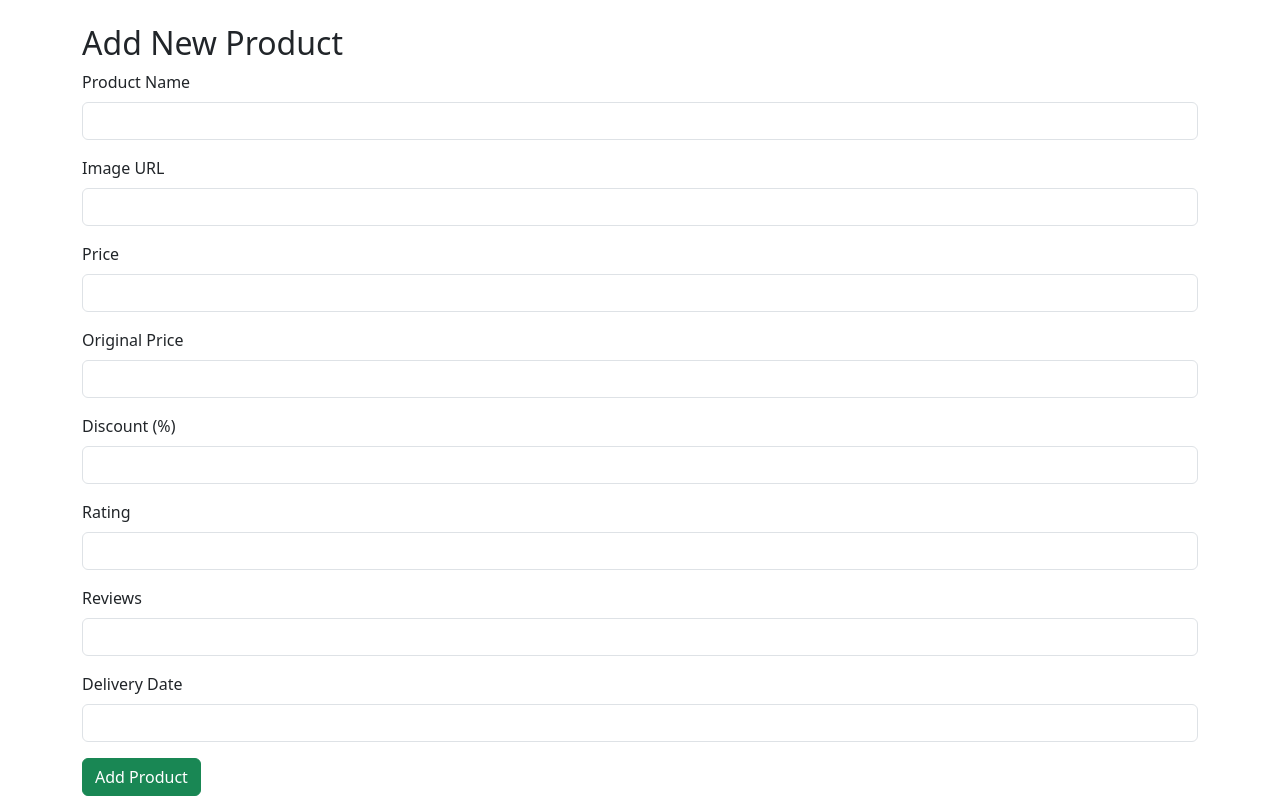
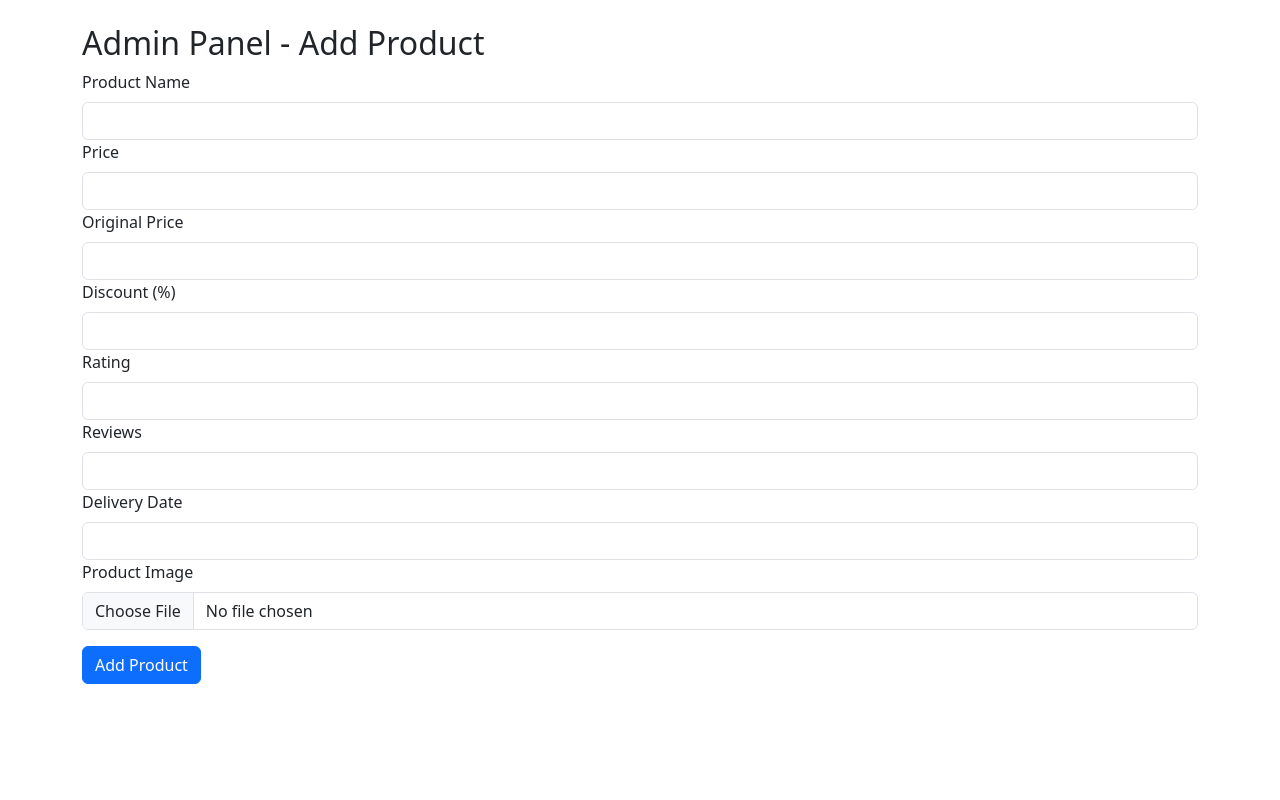
Before and after one commit to Rohit3596Singh/freelancerwala, a React (Vite) app in the folder client/: page /admin/uploadproduct in a window 1280 px wide. Built offline with nearby package versions, Linux system fonts and the light colour scheme.

Commit message:
set cloudinary

```diff
--- a/client/package.json
+++ b/client/package.json
@@ -13,6 +13,7 @@
     "preview": "vite preview"
   },
   "dependencies": {
+    "axios": "^1.7.9",
     "bootstrap": "^5.3.3",
     "bootstrap-icons": "^1.11.3",
     "install": "^0.13.0",
--- a/client/src/amin/uploadProduct/uploadProduct.jsx
+++ b/client/src/amin/uploadProduct/uploadProduct.jsx
@@ -1,102 +1,236 @@
+// import React, { useState } from "react";
+// import { Form, Button, Container } from "react-bootstrap";
+// import { useNavigate } from "react-router-dom";
+// import { BackendUrl } from "../../constants";
+// import { handleSuccess, handleError } from "../../../utils";
+
+// const AdminProductForm = () => {
+//   const [product, setProduct] = useState({
+//     name: "",
+//     price: "",
+//     originalPrice: "",
+//     discount: "",
+//     rating: "",
+//     reviews: "",
+//     deliveryDate: "",
+//   });
+//   const [imageFile, setImageFile] = useState(null);
+//   const [loading, setLoading] = useState(false);
+//   const navigate = useNavigate();
+
+//   const handleChange = (e) => {
+//     setProduct({ ...product, [e.target.name]: e.target.value });
+//   };
+
+//   const handleImageChange = (e) => {
+//     setImageFile(e.target.files[0]); // Store the selected file
+//   };
+
+//   const handleSubmit = async (e) => {
+//     e.preventDefault();
+//     setLoading(true);
+
+//     const formData = new FormData();
+//     Object.keys(product).forEach((key) => {
+//       formData.append(key, product[key]);
+//     });
+//     if (imageFile) {
+//       formData.append("image", imageFile); // Append the image file
+//     }
+
+//     try {
+//       const response = await fetch(`${BackendUrl}admin/products/add`, {
+//         method: "POST",
+//         body: formData, // Sending formData for file upload
+//       });
+
+//       const result = await response.json();
+//       if (result.success) {
+//         handleSuccess("Product added successfully!");
+//         setTimeout(() => navigate("/admin/products"), 1000);
+//       } else {
+//         handleError(result.message || "Failed to add product");
+//       }
+//     } catch (error) {
+//       handleError("Something went wrong. Try again!");
+//     } finally {
+//       setLoading(false);
+//     }
+//   };
+
+//   return (
+//     <Container className="mt-4">
+//       <h2>Add New Product</h2>
+//       <Form onSubmit={handleSubmit}>
+//         <Form.Group className="mb-3">
+//           <Form.Label>Product Name</Form.Label>
+//           <Form.Control type="text" name="name" value={product.name} onChange={handleChange} required />
+//         </Form.Group>
+
+//         <Form.Group className="mb-3">
+//           <Form.Label>Upload Image</Form.Label>
+//           <Form.Control type="file" name="image" onChange={handleImageChange} required />
+//         </Form.Group>
+
+//         <Form.Group className="mb-3">
+//           <Form.Label>Price</Form.Label>
+//           <Form.Control type="number" name="price" value={product.price} onChange={handleChange} required />
+//         </Form.Group>
+
+//         <Form.Group className="mb-3">
+//           <Form.Label>Original Price</Form.Label>
+//           <Form.Control type="number" name="originalPrice" value={product.originalPrice} onChange={handleChange} required />
+//         </Form.Group>
+
+//         <Form.Group className="mb-3">
+//           <Form.Label>Discount (%)</Form.Label>
+//           <Form.Control type="number" name="discount" value={product.discount} onChange={handleChange} required />
+//         </Form.Group>
+
+//         <Form.Group className="mb-3">
+//           <Form.Label>Rating</Form.Label>
+//           <Form.Control type="number" step="0.1" name="rating" value={product.rating} onChange={handleChange} required />
+//         </Form.Group>
+
+//         <Form.Group className="mb-3">
+//           <Form.Label>Reviews</Form.Label>
+//           <Form.Control type="number" name="reviews" value={product.reviews} onChange={handleChange} required />
+//         </Form.Group>
+
+//         <Form.Group className="mb-3">
+//           <Form.Label>Delivery Date</Form.Label>
+//           <Form.Control type="text" name="deliveryDate" value={product.deliveryDate} onChange={handleChange} required />
+//         </Form.Group>
+
+//         <Button variant="success" type="submit" disabled={loading}>
+//           {loading ? "Adding..." : "Add Product"}
+//         </Button>
+//       </Form>
+//     </Container>
+//   );
+// };
+
+// export default AdminProductForm;
+
+
+
+
+
+
+
+
+
+
+
+
+
+
+
+
+
+
+
+
+
 import React, { useState } from "react";
-import { Form, Button, Container, Alert } from "react-bootstrap";
-import { useNavigate } from "react-router-dom";
+import axios from "axios";
+import { Form, Button, Container } from "react-bootstrap";
 import { BackendUrl } from "../../constants";
-import { handleSuccess, handleError } from "../../../utils";
 
-const AdminProductForm = () => {
-  const [product, setProduct] = useState({
+const AdminPanel = () => {
+  const [formData, setFormData] = useState({
     name: "",
-    image: "",
     price: "",
     originalPrice: "",
     discount: "",
     rating: "",
     reviews: "",
     deliveryDate: "",
+    image: null,
   });
-  const [loading, setLoading] = useState(false);
-  const navigate = useNavigate();
 
   const handleChange = (e) => {
-    setProduct({ ...product, [e.target.name]: e.target.value });
+    setFormData({ ...formData, [e.target.name]: e.target.value });
+  };
+
+  const handleFileChange = (e) => {
+    setFormData({ ...formData, image: e.target.files[0] });
   };
 
   const handleSubmit = async (e) => {
     e.preventDefault();
-    setLoading(true);
+    const formDataObj = new FormData();
+    for (const key in formData) {
+      formDataObj.append(key, formData[key]);
+    }
 
     try {
-      const response = await fetch(`${BackendUrl}admin/products/add`, {
-        method: "POST",
-        headers: { "Content-Type": "application/json" },
-        body: JSON.stringify(product),
+      const response = await axios.post(`${BackendUrl}api/admin/products/add`, formDataObj, {
+        headers: { "Content-Type": "multipart/form-data" },
       });
+      // const response = await axios.post("http://localhost:8080/admin/products/add", formDataObj, {
+      //   headers: { "Content-Type": "multipart/form-data" },
+      // });
 
-      const result = await response.json();
-      if (result.success) {
-        handleSuccess("Product added successfully!");
-        setTimeout(() => navigate("/admin/products"), 1000);
-      } else {
-        handleError(result.message || "Failed to add product");
-      }
+      alert(response.data.message);
+      console.log("Uploaded Product:", response.data.product); // Debugging
     } catch (error) {
-      handleError("Something went wrong. Try again!");
-    } finally {
-      setLoading(false);
+      console.error("Error adding product:", error);
+      alert("Failed to add product");
     }
   };
 
+
   return (
-    <Container className="mt-4">
-      <h2>Add New Product</h2>
-      <Form onSubmit={handleSubmit}>
-        <Form.Group className="mb-3">
+    <Container>
+      <h2 className="mt-4">Admin Panel - Add Product</h2>
+      <Form onSubmit={handleSubmit} encType="multipart/form-data">
+        <Form.Group>
           <Form.Label>Product Name</Form.Label>
-          <Form.Control type="text" name="name" value={product.name} onChange={handleChange} required />
+          <Form.Control type="text" name="name" onChange={handleChange} required />
         </Form.Group>
 
-        <Form.Group className="mb-3">
-          <Form.Label>Image URL</Form.Label>
-          <Form.Control type="text" name="image" value={product.image} onChange={handleChange} required />
+        <Form.Group>
+          <Form.Label>Price</Form.Label>
+          <Form.Control type="number" name="price" onChange={handleChange} required />
         </Form.Group>
 
-        <Form.Group className="mb-3">
-          <Form.Label>Price</Form.Label>
-          <Form.Control type="number" name="price" value={product.price} onChange={handleChange} required />
+        <Form.Group>
+          <Form.Label>Original Price</Form.Label>
+          <Form.Control type="number" name="originalPrice" onChange={handleChange} required />
         </Form.Group>
 
-        <Form.Group className="mb-3">
-          <Form.Label>Original Price</Form.Label>
-          <Form.Control type="number" name="originalPrice" value={product.originalPrice} onChange={handleChange} required />
+        <Form.Group>
+          <Form.Label>Discount (%)</Form.Label>
+          <Form.Control type="number" name="discount" onChange={handleChange} required />
         </Form.Group>
 
-        <Form.Group className="mb-3">
-          <Form.Label>Discount (%)</Form.Label>
-          <Form.Control type="number" name="discount" value={product.discount} onChange={handleChange} required />
+        <Form.Group>
+          <Form.Label>Rating</Form.Label>
+          <Form.Control type="number" step="0.1" name="rating" onChange={handleChange} required />
         </Form.Group>
 
-        <Form.Group className="mb-3">
-          <Form.Label>Rating</Form.Label>
-          <Form.Control type="number" step="0.1" name="rating" value={product.rating} onChange={handleChange} required />
+        <Form.Group>
+          <Form.Label>Reviews</Form.Label>
+          <Form.Control type="number" name="reviews" onChange={handleChange} required />
         </Form.Group>
 
-        <Form.Group className="mb-3">
-          <Form.Label>Reviews</Form.Label>
-          <Form.Control type="number" name="reviews" value={product.reviews} onChange={handleChange} required />
+        <Form.Group>
+          <Form.Label>Delivery Date</Form.Label>
+          <Form.Control type="text" name="deliveryDate" onChange={handleChange} required />
         </Form.Group>
 
-        <Form.Group className="mb-3">
-          <Form.Label>Delivery Date</Form.Label>
-          <Form.Control type="text" name="deliveryDate" value={product.deliveryDate} onChange={handleChange} required />
+        <Form.Group>
+          <Form.Label>Product Image</Form.Label>
+          <Form.Control type="file" name="image" onChange={handleFileChange} required />
         </Form.Group>
 
-        <Button variant="success" type="submit" disabled={loading}>
-          {loading ? "Adding..." : "Add Product"}
+        <Button variant="primary" type="submit" className="mt-3">
+          Add Product
         </Button>
       </Form>
     </Container>
   );
 };
 
-export default AdminProductForm;
+export default AdminPanel;
```
Also changed, not shown: client/src/Pages/sales/sales.jsx (+29 -58 lines), 1 other file (tests, documents, lock files or other folders).
